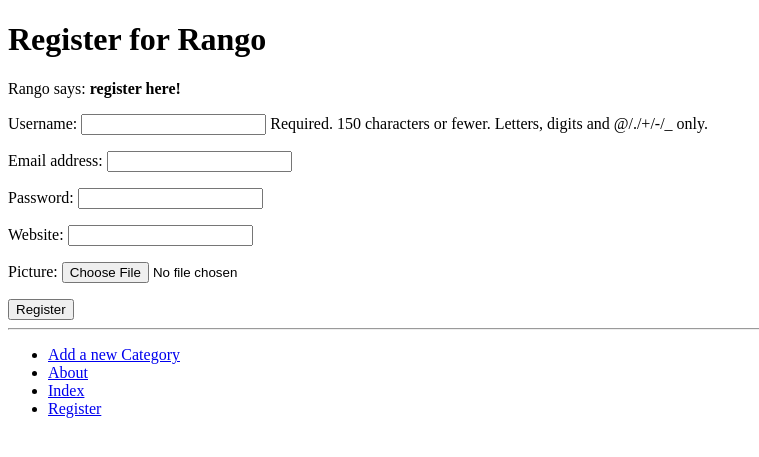
After one commit to r-devenny/rango, a Django app: page /rango/register/ in a window 1280 px wide. The commit adds this page. Shown: the top 457 px of the page, without its empty margins (0-759 px from the left). Run offline with Django 3.2, Linux system fonts and the light colour scheme.

Commit message:
added userProfile model and register templates

```diff
--- a/tango/mysite/mysite/settings.py
+++ b/tango/mysite/mysite/settings.py
@@ -103,6 +103,11 @@ AUTH_PASSWORD_VALIDATORS = [
     },
 ]
 
+PASSWORD_HASHERS = (
+'django.contrib.auth.hashers.PBKDF2PasswordHasher',
+'django.contrib.auth.hashers.PBKDF2SHA1PasswordHasher',
+)
+
 
 # Internationalization
 # https://docs.djangoproject.com/en/2.1/topics/i18n/
--- a/tango/mysite/rango/forms.py
+++ b/tango/mysite/rango/forms.py
@@ -1,5 +1,7 @@
 from django import forms
 from rango.models import Page, Category
+from django.contrib.auth.models import User
+from rango.models import UserProfile
 
 
 class CategoryForm(forms.ModelForm):
@@ -33,3 +35,17 @@ class PageForm(forms.ModelForm):
     class Meta:
         model = Page
         exclude = ('category',)
+
+
+class UserForm(forms.ModelForm):
+    password = forms.CharField(widget=forms.PasswordInput())
+
+    class Meta:
+        model = User
+        fields = ('username', 'email', 'password')
+
+class UserProfileForm(forms.ModelForm):
+
+    class Meta:
+        model = UserProfile
+        fields = ('website', 'picture',)
--- a/tango/mysite/rango/models.py
+++ b/tango/mysite/rango/models.py
@@ -1,5 +1,6 @@
 from django.db import models
 from django.template.defaultfilters import slugify
+from django.contrib.auth.models import User
 
 # Create your models here.
 
@@ -30,3 +31,13 @@ class Page(models.Model):
 
     def __str__(self):
         return self.title
+
+
+
+class UserProfile(models.Model):
+    user = models.OneToOneField(User, on_delete=models.CASCADE)
+    website = models.URLField(blank=True)
+    picture = models.ImageField(upload_to='profile_images', blank=True)
+
+    def __str__(self):
+        return self.user.username
--- a/tango/mysite/rango/urls.py
+++ b/tango/mysite/rango/urls.py
@@ -10,4 +10,5 @@ path('about/', views.about, name='about'),
 path('category/<slug:category_name_slug>/', views.show_category, name='show_category'),
 path('add_category/', views.add_category, name='add_category'),
 path('category/<slug:category_name_slug>/add_page/', views.add_page, name='add_page'),
+path('register/', views.register, name='register'),
 ]
--- a/tango/mysite/rango/views.py
+++ b/tango/mysite/rango/views.py
@@ -7,7 +7,7 @@ from django.urls import reverse
 from rango.models import Category
 from rango.models import Page
 from rango.forms import CategoryForm
-from rango.forms import PageForm
+from rango.forms import PageForm, UserForm, UserProfileForm
 
 def index(request):
     category_list = Category.objects.order_by('-likes')[:5]
@@ -101,3 +101,42 @@ def add_page(request, category_name_slug):
     context_dict = {'form': form, 'category': category}
 
     return render(request, 'rango/add_page.html', context=context_dict)
+
+
+def register(request):
+
+    registered = False
+
+    if request.method == 'POST':
+        user_form = UserForm(request.POST)
+        profile_form = UserProfileForm(request.POST)
+
+        if user_form.is_valid() and profile_form.is_valid():
+
+            user = user_form.save()
+
+            user.set_password(user.password)
+            user.save()
+
+            profile = profile_form.save(commit=False)
+            profile.user = user
+
+            if 'picture' in request.FILES:
+                profile.picture = request.FILES['picture']
+
+            profile.save()
+
+            registered = True
+
+        else:
+
+            print(user_form.errors, profile_form.errors)
+
+    else:
+        user_form = UserForm()
+        profile_form = UserProfileForm()
+
+    return render(request, 'rango/register.html',
+                  context = {'user_form': user_form,
+                             'profile_form': profile_form,
+                             'registered': registered})
--- a/tango/mysite/templates/rango/base.html
+++ b/tango/mysite/templates/rango/base.html
@@ -24,7 +24,7 @@
             <li><a href="{% url 'rango:add_category' %}">Add a new Category</a></li>
             <li><a href="{% url 'rango:about' %}">About</a></li>
             <li><a href="{% url 'rango:index' %}">Index</a></li>
-
+            <li><a href="{% url 'rango:register' %}">Register</a></li>
         </ul>
     </div>
     </body>
--- /dev/null
+++ b/tango/mysite/templates/rango/register.html
@@ -0,0 +1,26 @@
+{% extends 'rango/base.html' %}
+
+{% load staticfiles %}
+
+{% block title_block %}
+    Register
+{% endblock %}
+
+{% block body_block %}
+
+    <h1>Register for Rango</h1>
+
+    {% if registered %}
+    Rango says: <strong>thank you for registering!</strong>
+    <a href="{% url 'rango:index' %}">Return to the homepage.</a><br />
+    {% else %}
+    Rango says: <strong>register here!</strong><br />
+    <form id="user_form" method="post" action="{% url 'rango:register' %}" enctype="multipart/form-data">
+        {% csrf_token %}
+        {{ user_form.as_p }}
+        {{ profile_form.as_p }}
+        <input type="submit" name="submit" value="Register" />
+    </form>
+    {% endif %}
+
+{% endblock %}
```
Also changed, not shown: tango/mysite/rango/migrations/0004_auto_20240322_1230.py (added).
